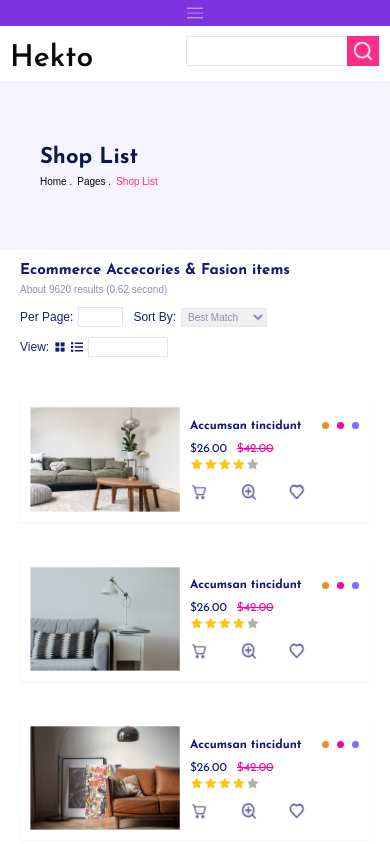
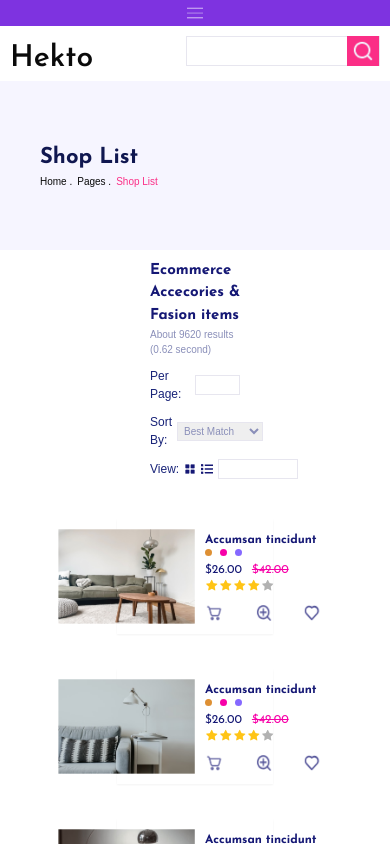
Before and after one commit to Abdullah-765/Hackathon-02-UIUX, a Next.js app: page /shop-list in a window 390 px wide. Shown: the top 844 px of the page. Built offline with nearby package versions, Linux system fonts and the light colour scheme.

Commit message:
slight-changes

```diff
--- a/app/blog-page/page.tsx
+++ b/app/blog-page/page.tsx
@@ -11,6 +11,7 @@ import {
   PaginationItem,
   PaginationLink,
 } from "@/components/ui/pagination"
+import Link from "next/link";
 
 export default function BlogPage() {
     return (
@@ -49,7 +50,7 @@ export default function BlogPage() {
                       <ul>
                         <h3 className={`${josefinSans.className} text-[15px] text-[#1A0B5B]  font-bold mt-[10px]`}>Mauris at orci non vulputate diam tincidunt nec.</h3>
                         <p className='text-[#72718F] leading-6'>Lorem ipsum dolor sit amet, consectetur adipiscing elit. Velit facilisis quis auctor pretium ipsum, eu rutrum. Condimentum eu malesuada vitae ultrices in in neque, porta dignissim. Adipiscing purus, cursus vulputate id id dictum at.</p>
-                        <p className='leading-6 font-border text-[#1A0B5B]'>Read More <span></span></p>
+                        <Link href={"/single-blog"} className='leading-6 font-border text-[#1A0B5B] hover:underline hover:text-[#FB2E86]'>Read More</Link>
                       </ul>
                     </div>
                   </div>
@@ -63,7 +64,7 @@ export default function BlogPage() {
                       <ul>
                         <h3 className={`${josefinSans.className} text-[15px] text-[#1A0B5B]  font-bold mt-[10px]`}>Mauris at orci non vulputate diam tincidunt nec.</h3>
                         <p className='text-[#72718F] leading-6'>Lorem ipsum dolor sit amet, consectetur adipiscing elit. Velit facilisis quis auctor pretium ipsum, eu rutrum. Condimentum eu malesuada vitae ultrices in in neque, porta dignissim. Adipiscing purus, cursus vulputate id id dictum at.</p>
-                        <p className='leading-6 font-border text-[#1A0B5B]'>Read More <span></span></p>
+                        <Link href={"/single-blog"} className='leading-6 font-border text-[#1A0B5B] hover:underline hover:text-[#FB2E86]'>Read More</Link>
                       </ul>
                     </div>
                   </div>
@@ -77,7 +78,7 @@ export default function BlogPage() {
                       <ul>
                         <h3 className={`${josefinSans.className} text-[15px] text-[#1A0B5B]  font-bold mt-[10px]`}>Mauris at orci non vulputate diam tincidunt nec.</h3>
                         <p className='text-[#72718F] leading-6'>Lorem ipsum dolor sit amet, consectetur adipiscing elit. Velit facilisis quis auctor pretium ipsum, eu rutrum. Condimentum eu malesuada vitae ultrices in in neque, porta dignissim. Adipiscing purus, cursus vulputate id id dictum at.</p>
-                        <p className='leading-6 font-border text-[#1A0B5B]'>Read More <span></span></p>
+                        <Link href={"/single-blog"} className='leading-6 font-border text-[#1A0B5B] hover:underline hover:text-[#FB2E86]'>Read More</Link>
                       </ul>
                     </div>
                   </div>
--- a/app/shop-grid-default/page.tsx
+++ b/app/shop-grid-default/page.tsx
@@ -19,7 +19,9 @@ export default function GridDefault() {
           <p className="text-[#FB2E86]">Shop Grid Default</p>
         </li>
       </div>
-      <li className="flex flex-col items-start mt-[10px] mx-[20px]" >
+
+      <div className="mx-[20px] lg:mx-[150px]">
+              <li className="flex flex-col items-start mt-[10px]" >
         <h2
           className={`${josefinSans.className} text-[#151875] text-[15px] font-bold`}
         >
@@ -29,7 +31,7 @@ export default function GridDefault() {
           About 9620 results (0.62 second)
         </p>
       </li>
-      <ul className="flex flex-wrap gap-[10px] mx-[20px] mt-[10px]">
+      <ul className="flex flex-wrap gap-[10px] mt-[10px]">
         <li>
           <p className="text-[#182378]">Per Page:</p>
           <input
@@ -58,7 +60,7 @@ export default function GridDefault() {
         </li>
       </ul>
 
-    <ul className="grid grid-cols-2 gap-[15px] mt-[20px] mx-[20px] lg:grid-cols-4">
+    <ul className="grid grid-cols-2 gap-[15px] mt-[20px] lg:grid-cols-4">
     <li className="flex items-center p-[17px] justify-center flex-col shadow-sm">
             <img src="/grid-default/10011 1.png" alt="" className="h-[65%] mb-[10px]"/>
             <ul className="flex justify-center bg-white flex-col items-center w-full gap-[4px] ">
@@ -252,7 +254,9 @@ export default function GridDefault() {
             </ul>
     </li>
     </ul>
-        <img src="/grid-default/image 1174.png" alt="" className="mt-[50px]" />
+        <img src="/grid-default/image 1174.png" alt="" className="mt-[50px] justify-self-center" />
+      </div>
+
     </div>
   );
 }
--- a/app/shop-left-sidebar/page.tsx
+++ b/app/shop-left-sidebar/page.tsx
@@ -14,7 +14,6 @@ export default function ShopLeftSidebar() {
 
   return (
     <div>
-      <ul id="header-heading">
         <div className="h-[20vh] mx-0 px-[40px] flex flex-col justify-center bg-[#F6F5FF] w-[100%]">
           <h1
             className={`${josefinSans.className} text-[#101750] text-[22px] font-bold`}
@@ -27,6 +26,7 @@ export default function ShopLeftSidebar() {
             <p className="text-[#FB2E86]">Shop Left Sidebar</p>
           </li>
         </div>
+        <div className="lg:mx-[150px]">
         <li className="flex flex-col items-start mt-[10px] mx-[20px]">
           <h2
             className={`${josefinSans.className} text-[#151875] text-[15px] font-bold`}
@@ -64,7 +64,6 @@ export default function ShopLeftSidebar() {
               className="border w-[80px] border-[#E7E6EF] outline-none"
             />
           </li>
-        </ul>
       </ul>
 
       <div className="flex">
@@ -1185,8 +1184,10 @@ export default function ShopLeftSidebar() {
           </li>
         </ul>
       </div>
+        </div>
 
-      <img src="/grid-default/image 1174.png" alt="" className="mt-[50px]" />
+
+      <img src="/grid-default/image 1174.png" alt="" className="mt-[50px] justify-self-center" />
     </div>
   );
 }
--- a/app/shop-list/page.tsx
+++ b/app/shop-list/page.tsx
@@ -9,7 +9,6 @@ export default function ShopList() {
   return (
 
     <div >
-    <ul>
     <div className="h-[20vh] mx-0 px-[40px] flex flex-col justify-center bg-[#F6F5FF] w-[100%]">
     <h1
           className={`${josefinSans.className} text-[#101750] text-[22px] font-bold`}
@@ -22,7 +21,8 @@ export default function ShopList() {
           <p className="text-[#FB2E86]">Shop List</p>
         </li>
       </div>
-      <li className="flex flex-col items-start mt-[10px] mx-[20px]" >
+      <div className="mx-[150px]">
+      <li className="flex flex-col items-start mt-[10px]" >
         <h2
           className={`${josefinSans.className} text-[#151875] text-[15px] font-bold`}
         >
@@ -32,7 +32,7 @@ export default function ShopList() {
           About 9620 results (0.62 second)
         </p>
       </li>
-      <ul className="flex flex-wrap gap-[10px] mx-[20px] mt-[10px]">
+      <ul className="flex flex-wrap gap-[10px] mt-[10px]">
         <li>
           <p className="text-[#182378]">Per Page:</p>
           <input
@@ -61,9 +61,8 @@ export default function ShopList() {
         </li>
       </ul>
 
-      </ul>
 
-      <ul className="grid grid-cols-1 gap-[35px] mt-[40px] mx-[20px] place-items-center">
+      <ul className="grid grid-cols-1 gap-[35px] mt-[40px] place-items-center">
     <li className="flex items-center justify-center shadow-sm gap-[10px] p-[10px] m-0 max-h-[150px]">
             <img src="/shop-list/Rectangle 32.png" alt="" className="w-[150px]"/>
             <ul className="flex flex-col justify-center gap-[5px] w-full">
@@ -261,6 +260,8 @@ export default function ShopList() {
             </ul>
     </li>
     </ul>
+      </div>
+
         <img src="/grid-default/image 1174.png" alt="" className="mt-[50px]" />
     </div>
 
```
